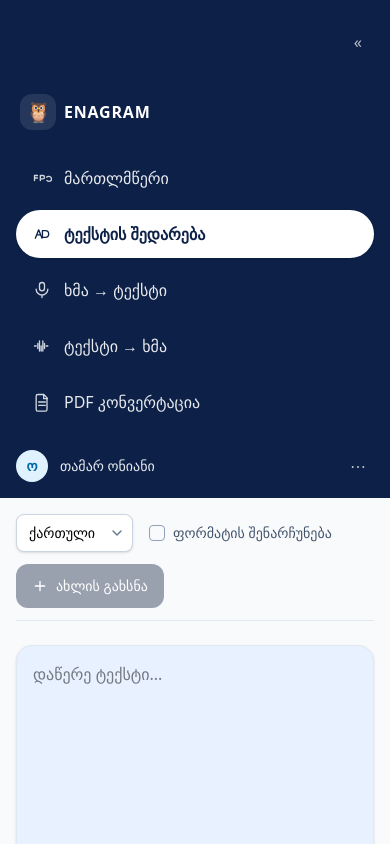
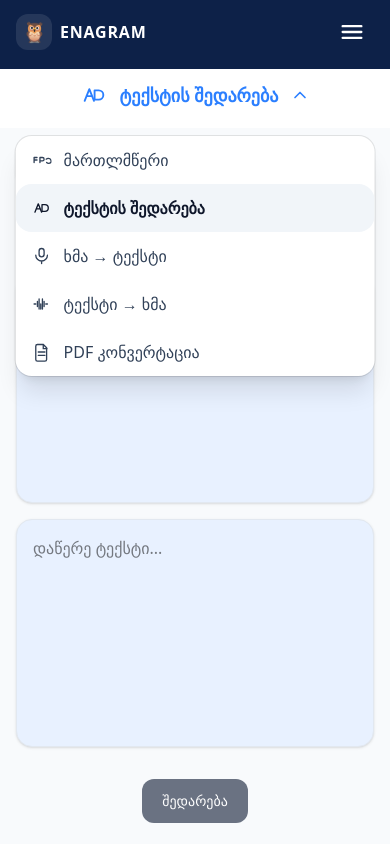
Before and after one commit to giorgibliadze/text-comparable, a React (Vite) app: page / in a window 390 px wide. Both pictures are taken after a click on the button "ტექსტის შედარება". Shown: the top 844 px of the page. Built offline with nearby package versions, Linux system fonts and the light colour scheme.

Commit message:
SideNav responsibility

```diff
--- a/src/components/Layout.jsx
+++ b/src/components/Layout.jsx
@@ -2,9 +2,10 @@ import SideNav from "./SideNav";
 
 export default function Layout({ children }) {
     return (
-        <div className="m-0 p-0 min-h-screen grid grid-cols-1 md:grid-cols-[260px_1fr] bg-slate-50">
+        <div className="min-h-screen grid grid-cols-1 lg:grid-cols-[260px_1fr] bg-slate-50">
             <SideNav active="compare" onNavigate={(key) => console.log("nav ->", key)} />
-            <main className="p-4 md:p-8">{children}</main>
+            <main className="p-4 md:p-6">{children}</main>
         </div>
+
     );
 }
--- a/src/components/SideNav.jsx
+++ b/src/components/SideNav.jsx
@@ -1,4 +1,7 @@
-import React from "react";
+// src/components/SideNav.jsx
+import React, { useEffect, useRef, useState } from "react";
+
+/* ----------------------------- SideNav ----------------------------- */
 
 export default function SideNav({
     active = "compare",
@@ -13,91 +16,196 @@ export default function SideNav({
         { key: "tts", label: "ტექსტი → ხმა", Icon: IconWave },
         { key: "pdf", label: "PDF კონვერტაცია", Icon: IconDoc },
     ];
+    const current = items.find((i) => i.key === active) ?? items[1];
+
+    const [menuOpen, setMenuOpen] = useState(false);       // top-right menu
+    const [sectionOpen, setSectionOpen] = useState(false); // centered section dropdown
+    const menuRef = useOutsideClose(() => setMenuOpen(false));
+    const sectionRef = useOutsideClose(() => setSectionOpen(false));
+
+    useEffect(() => {
+        const onKey = (e) => e.key === "Escape" && (setMenuOpen(false), setSectionOpen(false));
+        const onResize = () => window.innerWidth >= 1024 && (setMenuOpen(false), setSectionOpen(false));
+        window.addEventListener("keydown", onKey);
+        window.addEventListener("resize", onResize);
+        return () => (window.removeEventListener("keydown", onKey), window.removeEventListener("resize", onResize));
+    }, []);
+
+    const go = (key) => {
+        onNavigate(key);
+        setMenuOpen(false);
+        setSectionOpen(false);
+    };
 
     return (
-        <aside className="bg-[#0d2148] text-white px-4 pt-6 pb-4 flex flex-col">
-            {/* Brand row */}
+        <>
+            {/* Top bar (mobile/tablet) */}
+            <header className="lg:hidden sticky top-0 z-40 bg-[#0d2148] text-white">
+                <div className="h-16 px-4 flex items-center justify-between">
+                    <Brand brand={brand} />
+                    <div className="relative" ref={menuRef}>
+                        <button
+                            aria-label="Open menu"
+                            onClick={() => setMenuOpen((v) => !v)}
+                            className="p-2 rounded-lg hover:bg-white/10"
+                        >
+                            <IconMenu className="w-7 h-7" />
+                        </button>
+
+                        <Dropdown open={menuOpen} align="right">
+                            <MenuList items={items} active={active} onSelect={go} variant="menu" className="max-h-[70vh] overflow-auto" />
+                        </Dropdown>
+                    </div>
+                </div>
+            </header>
+
+            {/* Section strip (mobile/tablet) */}
+            <div ref={sectionRef} className="lg:hidden relative bg-white text-blue-500">
+                <div className="px-4 py-3 flex justify-center md:justify-start">
+                    <button
+                        onClick={() => setSectionOpen((v) => !v)}
+                        className="inline-flex items-center gap-3 text-lg font-semibold"
+                        aria-expanded={sectionOpen}
+                        aria-controls="section-dropdown"
+                    >
+                        <IconAa className="w-7 h-7" />
+                        <span>{current.label}</span>
+                        <IconChevronDown className={cx("w-5 h-5 transition-transform", sectionOpen && "rotate-180")} />
+                    </button>
+                </div>
+
+                <Dropdown id="section-dropdown" open={sectionOpen} align="center">
+                    <MenuList items={items} active={active} onSelect={go} variant="menu" />
+                </Dropdown>
+
+                <div className="h-px bg-white/20" />
+            </div>
+
+            {/* Desktop sidebar */}
+            <aside className="hidden lg:flex bg-[#0d2148] text-white w-[260px] px-4 pt-6 pb-4 flex-col">
                 <div className="flex items-center justify-between px-1">
-                <div className="flex items-center gap-2  mt-[20%]">
+                    <Brand brand={brand} />
+                    <button className="text-white/70 hover:text-white rounded-lg px-2 py-1" aria-label="Collapse">«</button>
+                </div>
+
+                <MenuList items={items} active={active} onSelect={go} variant="sidebar" className="mt-6 space-y-2" />
+
+                <UserRow user={user} />
+            </aside>
+        </>
+    );
+}
+
+/* ---------------------------- Reusable bits ---------------------------- */
+
+function MenuList({ items, active, onSelect, variant, className = "" }) {
+    return (
+        <ul className={className}>
+            {items.map(({ key, label, Icon }) => (
+                <li key={key}>
+                    <NavItem
+                        Icon={Icon}
+                        label={label}
+                        active={active === key}
+                        onClick={() => onSelect(key)}
+                        variant={variant}
+                    />
+                </li>
+            ))}
+        </ul>
+    );
+}
+
+function NavItem({ Icon, label, active, onClick, variant }) {
+    const base = "w-full flex items-center gap-3 rounded-2xl py-3 px-4 transition-colors";
+    const activeCls = variant === "sidebar" ? "bg-white text-[#0d2148]" : "bg-slate-100 text-slate-900";
+    const inactiveCls = variant === "sidebar" ? "text-white/90 hover:text-white hover:bg-white/10" : "text-slate-700 hover:bg-slate-50";
+
+    return (
+        <button onClick={onClick} className={cx(base, active ? activeCls : inactiveCls)}>
+            <Icon className="w-5 h-5" />
+            <span className={active ? "font-semibold" : "font-medium"}>{label}</span>
+        </button>
+    );
+}
+
+function Brand({ brand }) {
+    return (
+        <div className="flex items-center gap-2">
             <div className="w-9 h-9 rounded-xl bg-white/10 grid place-items-center">
                 <span className="text-xl">🦉</span>
             </div>
             <span className="font-extrabold tracking-wider">{brand}</span>
         </div>
+    );
+}
 
-                {/* collapse (visual only for now) */}
-                <div className="mt-[-20%]">
-                    <button
-                        title="Collapse"
-                        aria-label="Collapse"
-                        className="text-white/70 hover:text-white rounded-lg px-2 py-1"
-                    >
-                        «
-                    </button>
-                </div>
-            </div>
-
-            {/* Nav */}
-            <nav className="mt-6 space-y-2">
-                {items.map(({ key, label, Icon }) => (
-                    <NavItem
-                        key={key}
-                        Icon={Icon}
-                        label={label}
-                        active={active === key}
-                        onClick={() => onNavigate(key)}
-                    />
-                ))}
-            </nav>
-
-            {/* User row */}
+function UserRow({ user }) {
+    return (
         <div className="mt-auto pt-6">
             <div className="flex items-center justify-between">
                 <div className="flex items-center gap-3 min-w-0">
                     <div className="w-8 h-8 rounded-full bg-sky-100 text-sky-700 grid place-items-center text-sm font-bold">
                         {user.initial}
                     </div>
-                        <div className="text-sm font-medium text-white/90 truncate">
-                            {user.name}
+                    <div className="text-sm font-medium text-white/90 truncate">{user.name}</div>
+                </div>
+                <button className="text-white/70 hover:text-white px-2" title="More">⋯</button>
             </div>
         </div>
-                    <button className="text-white/70 hover:text-white px-2" title="More">
-                        ⋯
-                    </button>
-                </div>
-            </div>
-        </aside>
     );
 }
 
-function NavItem({ Icon, label, active, onClick }) {
-    if (active) {
+function Dropdown({ open, align = "right", children, id }) {
+    if (!open) return null;
+    const pos =
+        align === "right"
+            ? "right-0 mt-2 w-64"
+            : "left-1/2 -translate-x-1/2 top-full mt-2 w-[min(92vw,360px)]";
     return (
-            <button
-                onClick={onClick}
-                className="relative w-full flex items-center gap-3 bg-white text-[#0d2148] rounded-[24px] py-3 pr-4 pl-4 shadow-sm"
+        <div
+            id={id}
+            className={cx(
+                "absolute z-50 rounded-2xl bg-white text-slate-800 shadow-xl ring-1 ring-black/10 overflow-hidden",
+                pos
+            )}
         >
-                <span className="relative z-10 flex items-center gap-3">
-                    <Icon className="w-5 h-5" />
-                    <span className="font-semibold">{label}</span>
-                </span>
-
-            </button>
+            {children}
+        </div>
     );
 }
 
+function useOutsideClose(onClose) {
+    const ref = useRef(null);
+    useEffect(() => {
+        const handler = (e) => ref.current && !ref.current.contains(e.target) && onClose();
+        document.addEventListener("mousedown", handler);
+        document.addEventListener("touchstart", handler);
+        return () => {
+            document.removeEventListener("mousedown", handler);
+            document.removeEventListener("touchstart", handler);
+        };
+    }, [onClose]);
+    return ref;
+}
+
+const cx = (...xs) => xs.filter(Boolean).join(" ");
+
+/* ------------------------------ Icons ------------------------------ */
+function IconMenu(props) {
     return (
-        <button
-            onClick={onClick}
-            className="w-full flex items-center gap-3 text-white/90 hover:text-white hover:bg-white/10 rounded-2xl py-3 px-4 transition-colors"
-        >
-            <Icon className="w-5 h-5 opacity-90" />
-            <span className="font-medium">{label}</span>
-        </button>
+        <svg viewBox="0 0 24 24" fill="none" {...props}>
+            <path d="M4 7h16M4 12h16M4 17h16" stroke="currentColor" strokeWidth="2" strokeLinecap="round" />
+        </svg>
     );
 }
-
-/* --- Minimal inline icons (no extra packages needed) --- */
+function IconChevronDown(props) {
+    return (
+        <svg viewBox="0 0 24 24" fill="none" {...props}>
+            <path d="M6 9l6 6 6-6" stroke="currentColor" strokeWidth="2" strokeLinecap="round" strokeLinejoin="round" />
+        </svg>
+    );
+}
 function IconAbc(props) {
     return (
         <svg viewBox="0 0 24 24" fill="none" {...props}>
```
Lines whose indentation alone changed are shown as unchanged.
